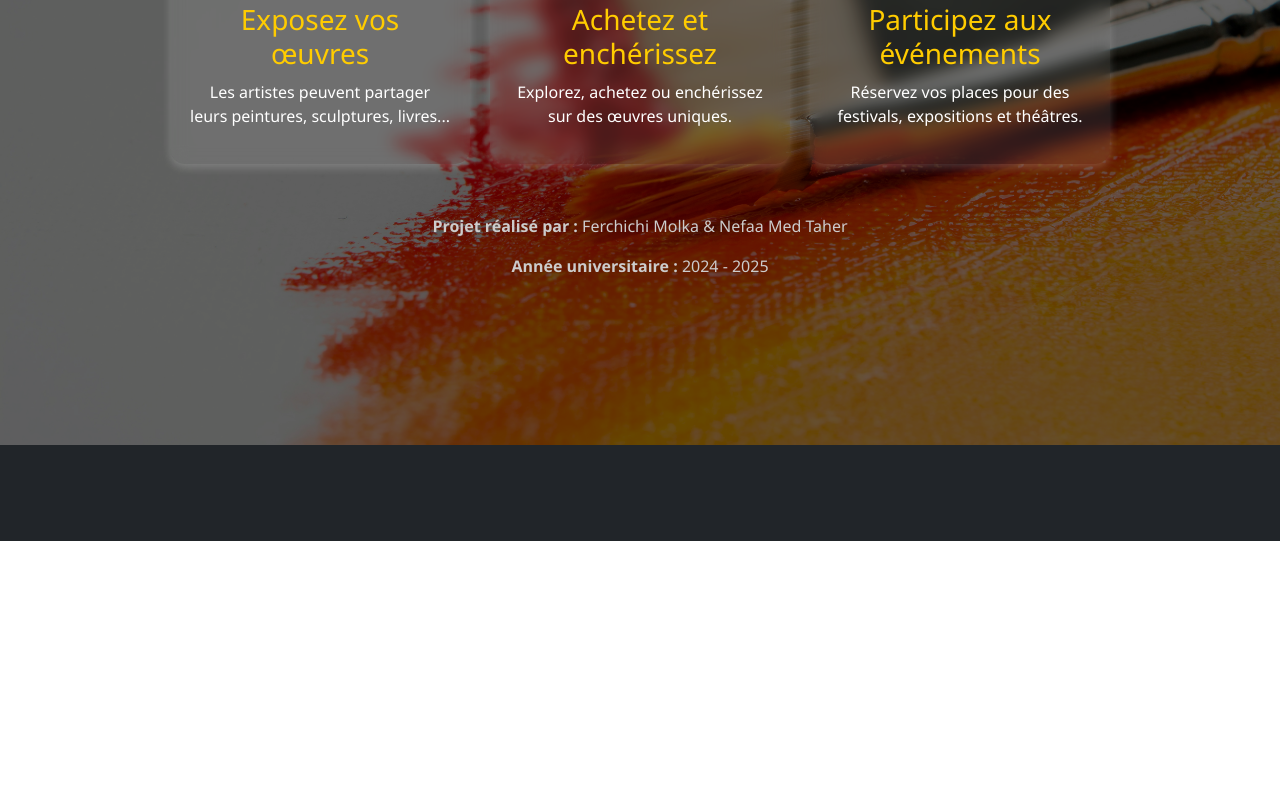
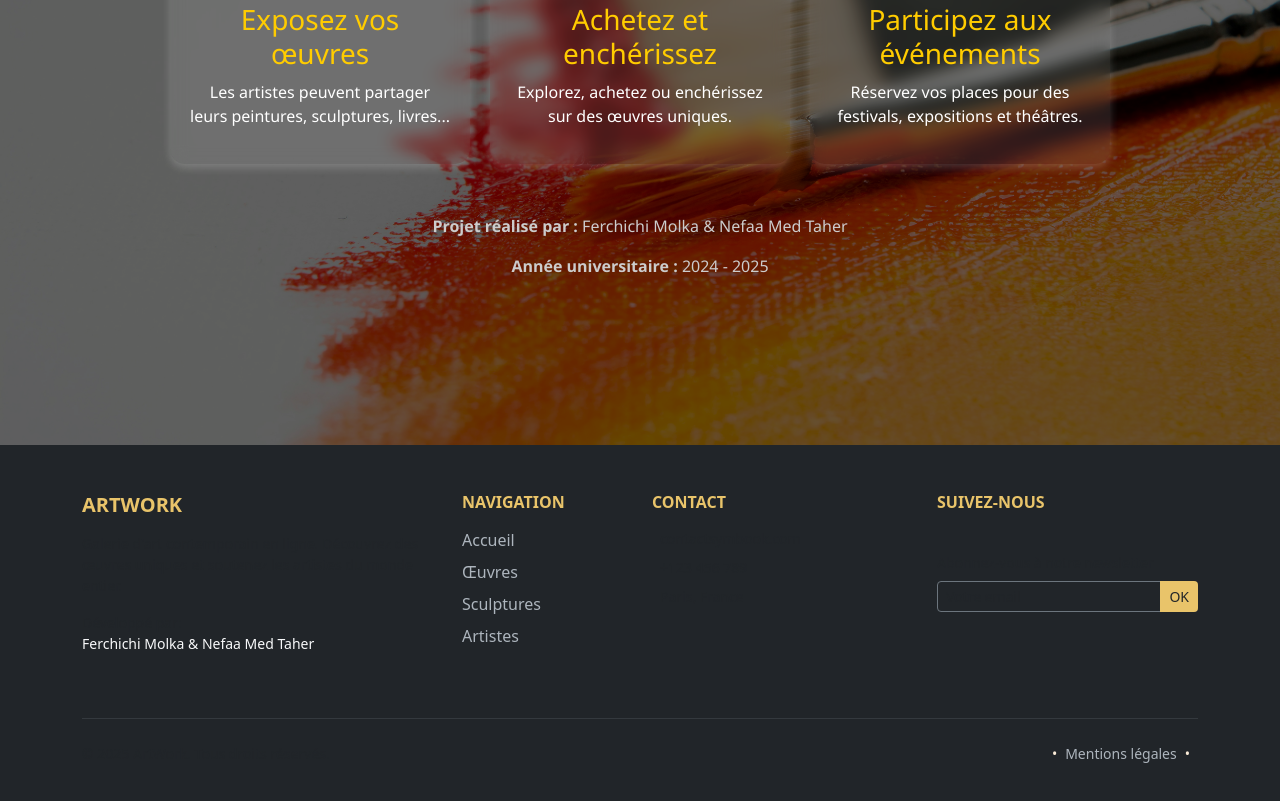
Before and after one commit to molka-svg/ArtConnect, an Angular app: page /home in a window 1280 px wide. Shown: the part 423-1224 px from the top of the page. Before the commit the page ends 964 px from the top, so only its background shows below. Built offline with nearby package versions, Linux system fonts and the light colour scheme.

Commit message:
awka al trello

```diff
--- a/src/app/app.component.html
+++ b/src/app/app.component.html
@@ -101,8 +101,70 @@
     <router-outlet></router-outlet>
   </div>
 
-  <!-- Footer reste inchangé -->
-  <footer class="bg-dark text-light py-5">
-    <!-- ... (le reste de votre footer) ... -->
-  </footer>
 </div>
+
+<footer class="bg-dark text-light py-5">
+    <div class="container">
+      <div class="row">
+        <div class="col-lg-4 col-md-6 mb-4">
+          <h5 class="text-uppercase fw-bold mb-3" style="color: #e9c46a;">ArtWork</h5>
+          <p class="text-muted small">
+            Galerie d'art contemporain en ligne. Découvrez des œuvres uniques et soutenez les artistes du monde entier.
+          </p>
+          <div class="mt-3">
+            <p class="text-muted small mb-0">Développé par:</p>
+            <p class="small" style="color: #f8f9fa;">Ferchichi Molka & Nefaa Med Taher</p>
+          </div>
+        </div>
+
+        <div class="col-lg-2 col-md-6 mb-4">
+          <h6 class="text-uppercase fw-bold mb-3" style="color: #e9c46a;">Navigation</h6>
+          <ul class="list-unstyled">
+            <li class="mb-2"><a routerLink="home" class="text-decoration-none" style="color: #adb5bd; transition: color 0.3s;" onmouseover="this.style.color='#e9c46a'" onmouseout="this.style.color='#adb5bd'">Accueil</a></li>
+            <li class="mb-2"><a routerLink="artworks" class="text-decoration-none" style="color: #adb5bd; transition: color 0.3s;" onmouseover="this.style.color='#e9c46a'" onmouseout="this.style.color='#adb5bd'">Œuvres</a></li>
+            <li class="mb-2"><a routerLink="sculptures" class="text-decoration-none" style="color: #adb5bd; transition: color 0.3s;" onmouseover="this.style.color='#e9c46a'" onmouseout="this.style.color='#adb5bd'">Sculptures</a></li>
+            <li class="mb-2"><a routerLink="artists" class="text-decoration-none" style="color: #adb5bd; transition: color 0.3s;" onmouseover="this.style.color='#e9c46a'" onmouseout="this.style.color='#adb5bd'">Artistes</a></li>
+          </ul>
+        </div>
+
+        <div class="col-lg-3 col-md-6 mb-4">
+          <h6 class="text-uppercase fw-bold mb-3" style="color: #e9c46a;">Contact</h6>
+          <ul class="list-unstyled text-muted small">
+            <li class="mb-2"><i class="fas fa-envelope me-2" style="color: #e9c46a;"></i> contactsymbook.com</li>
+            <li class="mb-2"><i class="fas fa-phone me-2" style="color: #e9c46a;"></i> +123 456 789</li>
+            <li><i class="fas fa-map-marker-alt me-2" style="color: #e9c46a;"></i> Paris, France</li>
+          </ul>
+        </div>
+
+        <div class="col-lg-3 col-md-6 mb-4">
+          <h6 class="text-uppercase fw-bold mb-3" style="color: #e9c46a;">Suivez-nous</h6>
+          <div class="d-flex gap-3 mb-3">
+            <a href="#" class="fs-5" style="color: #adb5bd; transition: color 0.3s;" onmouseover="this.style.color='#e9c46a'" onmouseout="this.style.color='#adb5bd'"><i class="fab fa-facebook-f"></i></a>
+            <a href="#" class="fs-5" style="color: #adb5bd; transition: color 0.3s;" onmouseover="this.style.color='#e9c46a'" onmouseout="this.style.color='#adb5bd'"><i class="fab fa-instagram"></i></a>
+            <a href="#" class="fs-5" style="color: #adb5bd; transition: color 0.3s;" onmouseover="this.style.color='#e9c46a'" onmouseout="this.style.color='#adb5bd'"><i class="fab fa-twitter"></i></a>
+            <a href="#" class="fs-5" style="color: #adb5bd; transition: color 0.3s;" onmouseover="this.style.color='#e9c46a'" onmouseout="this.style.color='#adb5bd'"><i class="fab fa-linkedin-in"></i></a>
+          </div>
+          <div class="mt-4">
+            <p class="text-muted small mb-2">Abonnez-vous à notre newsletter</p>
+            <div class="input-group">
+              <input type="email" class="form-control form-control-sm bg-dark text-light border-secondary" placeholder="Votre email">
+              <button class="btn btn-sm" type="button" style="background-color: #e9c46a; color: #212529;">OK</button>
+            </div>
+          </div>
+        </div>
+      </div>
+
+      <hr class="border-secondary my-4" />
+
+      <div class="row">
+        <div class="col-md-6 text-center text-md-start text-muted small">
+          © 2025 ArtWork. Tous droits réservés.
+        </div>
+        <div class="col-md-6 text-center text-md-end text-muted small">
+          <span class="mx-2">•</span>
+          <a routerLink="mentions" class="text-decoration-none" style="color: #adb5bd; transition: color 0.3s;" onmouseover="this.style.color='#e9c46a'" onmouseout="this.style.color='#adb5bd'">Mentions légales</a>
+          <span class="mx-2">•</span>
+        </div>
+      </div>
+    </div>
+</footer>
```
